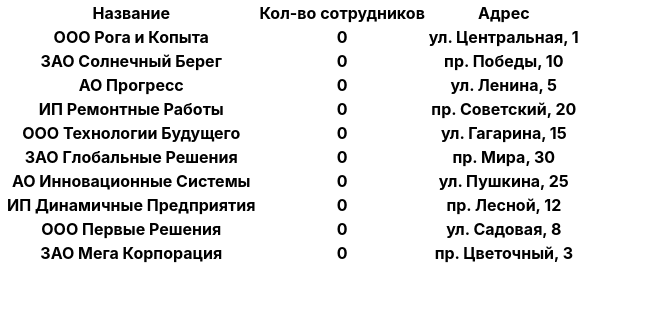
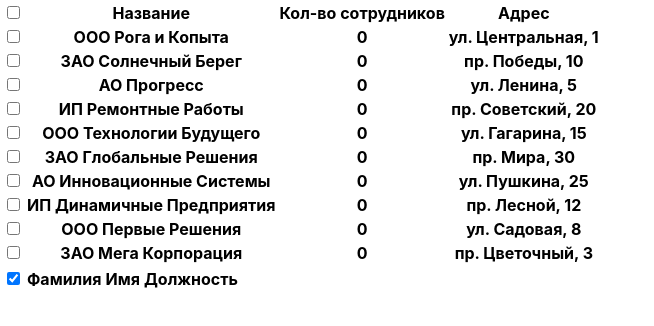
Before and after one commit to monshdi/adept-test, a React (Create React App) app: page / in a window 1280 px wide. Shown: the top 326 px of the page, without its empty margins (0-654 px from the left). Built offline with nearby package versions, Linux system fonts and the light colour scheme.

Commit message:
get employees by company id

```diff
--- a/src/App.tsx
+++ b/src/App.tsx
@@ -1,9 +1,11 @@
-import React from 'react';
+import React, {useState} from 'react';
 import './App.css';
 import Table from "./components/Table";
 import {useSelector} from "react-redux";
 import {selectAllCompanies} from "./features/company/selectors";
 import {CeilNames} from "./constants/type";
+import {selectEmployeesByIds} from "./features/employees/selectors";
+import {RootState} from "./store";
 
 const companyCeilNames: CeilNames = {
   name: 'Название',
@@ -11,15 +13,32 @@ const companyCeilNames: CeilNames = {
   address: 'Адрес',
 }
 
+const employeeCeilNames: CeilNames = {
+  lastName: 'Фамилия',
+  name: 'Имя',
+  post: 'Должность',
+}
+
 function App() {
+  const [selectedCompanies, setSelectedCompanies] = useState<number[]>([]);
+  const [selectedEmployees, setSelectedEmployees] = useState<number[]>([]);
+
   const companies = useSelector(selectAllCompanies);
-
+  const employees = useSelector((state: RootState) => selectEmployeesByIds(state, selectedCompanies));
 
   return (
     <div>
       <Table
         data={companies}
-        ceilNames={companyCeilNames}
+        cellNames={companyCeilNames}
+        selectedRows={selectedCompanies}
+        setSelectedRows={setSelectedCompanies}
+      />
+      <Table
+        data={employees}
+        cellNames={employeeCeilNames}
+        selectedRows={selectedEmployees}
+        setSelectedRows={setSelectedEmployees}
       />
     </div>
   );
--- a/src/components/Table.tsx
+++ b/src/components/Table.tsx
@@ -2,16 +2,44 @@ import {FunctionComponentElement, memo} from "react";
 
 interface Props<T> {
   data: T[];
-  ceilNames: {[key: string]: string};
+  cellNames: {[key: string]: string};
+  selectedRows: number[];
+  setSelectedRows: (id: number[]) => void;
 }
 
-function Table<T extends { id: number }>({data, ceilNames}: Props<T>): FunctionComponentElement<Props<T>> {
+function Table<T extends { id: number }>({
+  data,
+  cellNames,
+  selectedRows,
+  setSelectedRows
+}: Props<T>): FunctionComponentElement<Props<T>> {
+
+  const onSelectAll = () => {
+    if (selectedRows.length === data.length) {
+      setSelectedRows([]);
+    } else {
+      const allIds = data.map((company) => company.id);
+      setSelectedRows(allIds)
+    }
+  }
+
+  const onSelectRow = (id: number) => {
+    if (selectedRows.includes(id)) {
+      const newData = selectedRows.filter((item) => item !== id);
+      setSelectedRows(newData);
+    } else {
+      const newData = [...selectedRows, id];
+      setSelectedRows(newData);
+    }
+  }
   return (
     <table>
       <thead>
       <tr>
-        <th></th>
-        {Object.values(ceilNames).map((name) => (
+        <th>
+          <input type="checkbox" onChange={onSelectAll} checked={selectedRows.length === data.length} />
+        </th>
+        {Object.values(cellNames).map((name) => (
           <th key={name}>{name}</th>
         ))}
       </tr>
@@ -19,8 +47,10 @@ function Table<T extends { id: number }>({data, ceilNames}: Props<T>): FunctionC
       <tbody>
       {data.map((item) => (
         <tr key={item.id}>
-          <th></th>
-          {Object.keys(ceilNames).map((key) => (
+          <th>
+            <input type="checkbox" onChange={() => onSelectRow(item.id)} checked={selectedRows.includes(item.id)} />
+          </th>
+          {Object.keys(cellNames).map((key) => (
             <th key={`${item.id}-${key}`}>{(item as any)[key]}</th>
           ))}
         </tr>
--- a/src/features/employees/selectors.ts
+++ b/src/features/employees/selectors.ts
@@ -1 +1,9 @@
 import {RootState} from "../../store";
+import {Employee} from "./types";
+
+export const selectEmployeesByIds = (state: RootState, ids: number[]) => {
+  const employees = state.employee.data;
+
+  return ids.reduce((current, id) => { return [...current, ...employees.filter((e) => e.companyId === id)]}, [] as Employee[])
+
+}
```
